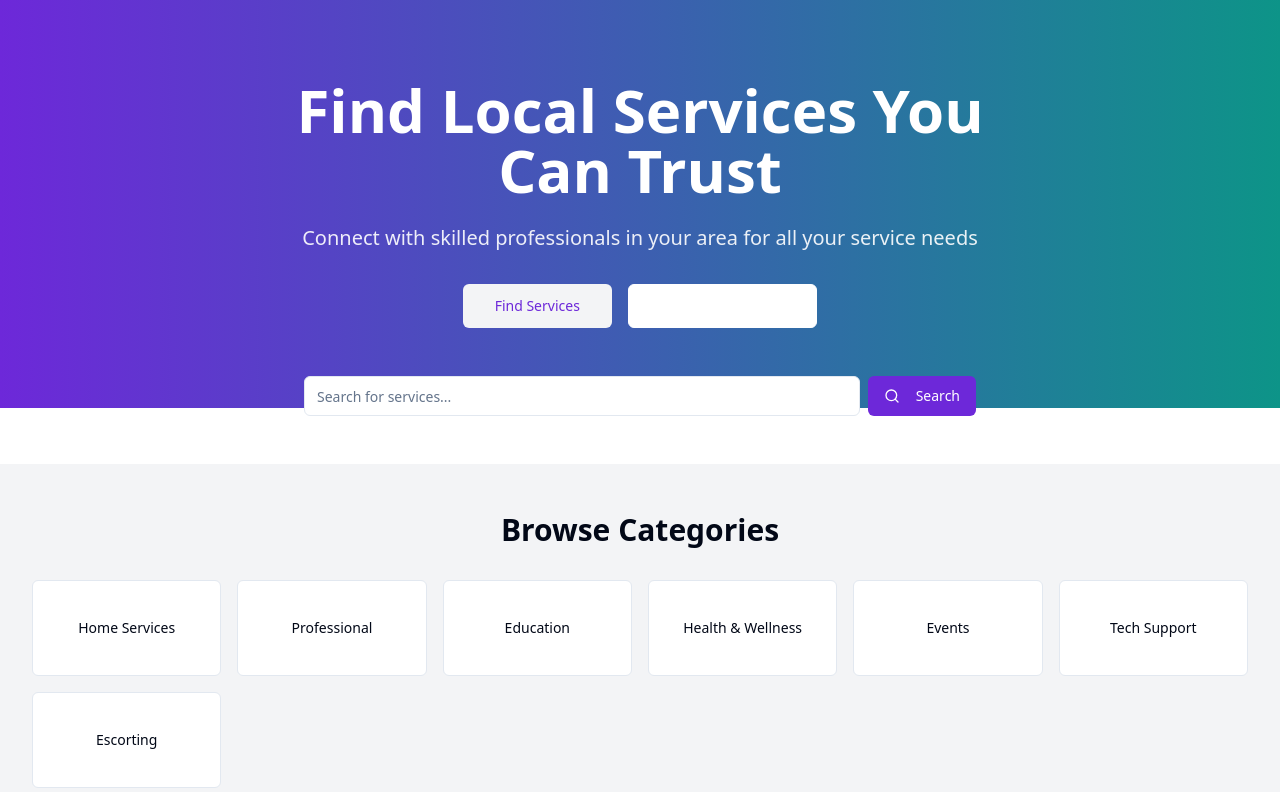
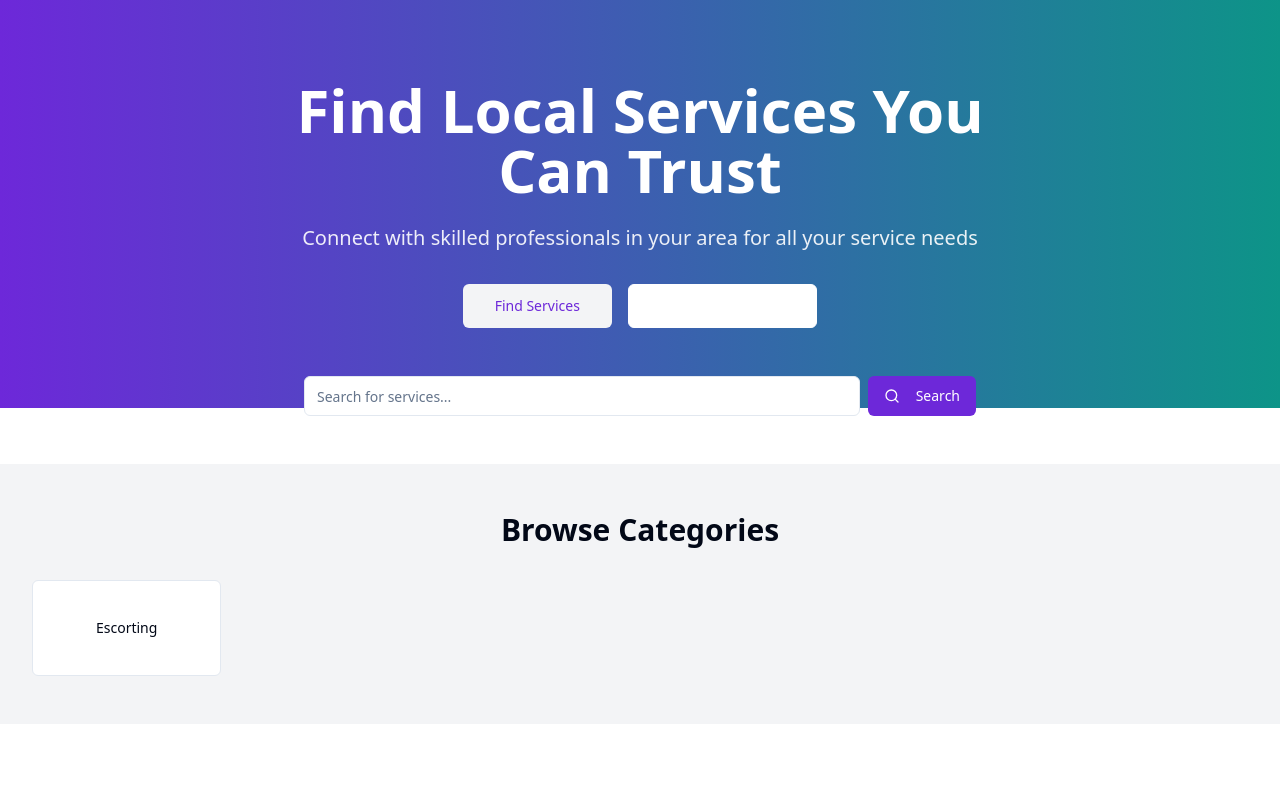
Before and after one commit to Rudybtz-p/service-mingle-space, a React (Vite) app: page / in a window 1280 px wide. Shown: the top 792 px of the page. Built offline with nearby package versions, Linux system fonts and the light colour scheme.

Commit message:
Delete Other Categories from List
Removed all categories from the categories array except for "Escorting" in the CategorySection component.
[skip gpt_engineer]

```diff
--- a/src/components/CategorySection.tsx
+++ b/src/components/CategorySection.tsx
@@ -1,14 +1,6 @@
 import { Button } from "@/components/ui/button";
 
-const categories = [
-  "Home Services",
-  "Professional",
-  "Education",
-  "Health & Wellness",
-  "Events",
-  "Tech Support",
-  "Escorting",
-];
+const categories = ["Escorting"];
 
 export const CategorySection = () => {
   return (
```
